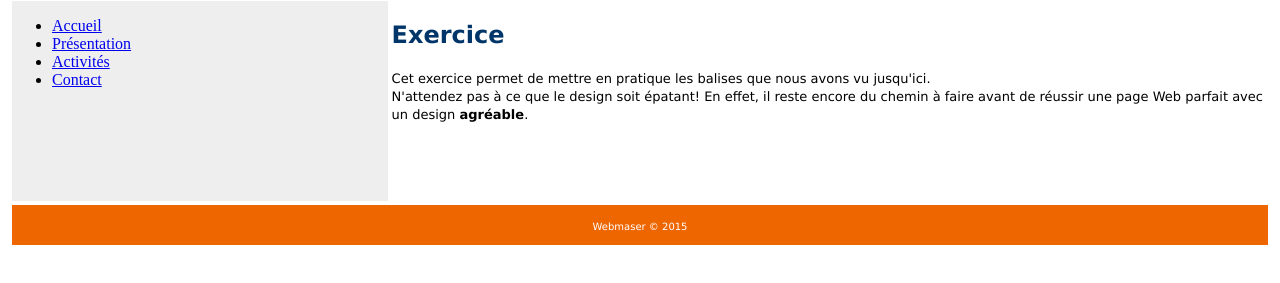
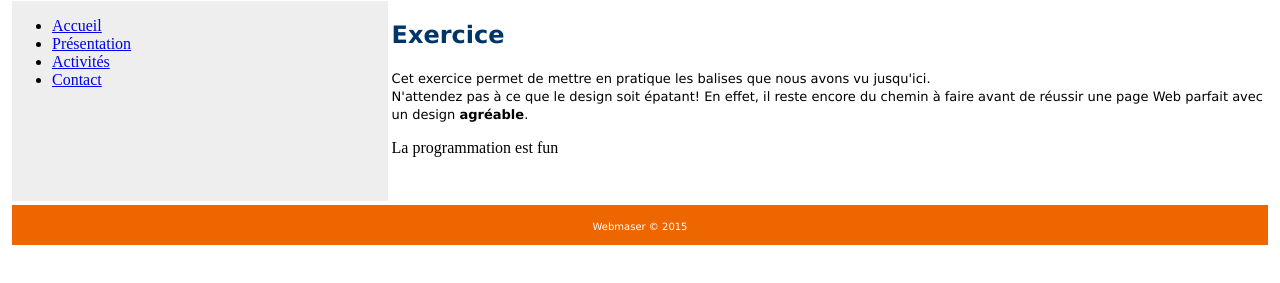
Before and after one commit to dunkmask2407/Git-rattrapage, a plain HTML site: page index.html in a window 1280 px wide. Shown: the part 33-316 px from the top of the page. Drawn offline with Linux system fonts and the light colour scheme.

Commit message:
my other commit

```diff
--- a/index.html
+++ b/index.html
@@ -29,6 +29,7 @@
                 <font face="verdana" size="2">Cet exercice permet de mettre en pratique les balises que nous avons vu jusqu'ici. <br>
                     N'attendez pas à ce que le design soit épatant! En effet, il reste encore du chemin à faire avant de réussir une page Web parfait avec un design <b>agréable</b>.
                 </font>
+                <p>La programmation est fun</p>
             </td>
         </tr>
         <tr>
```
